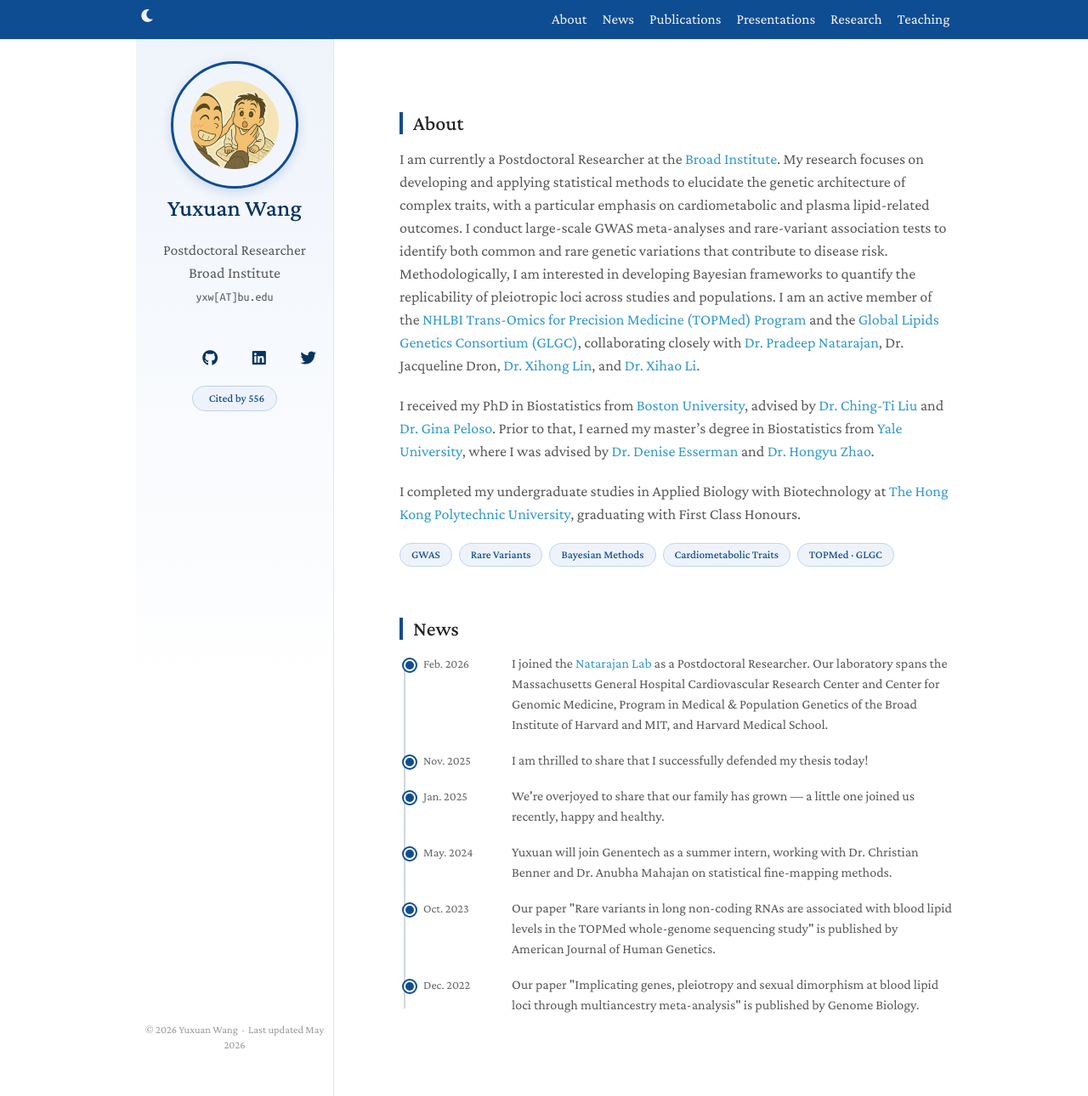
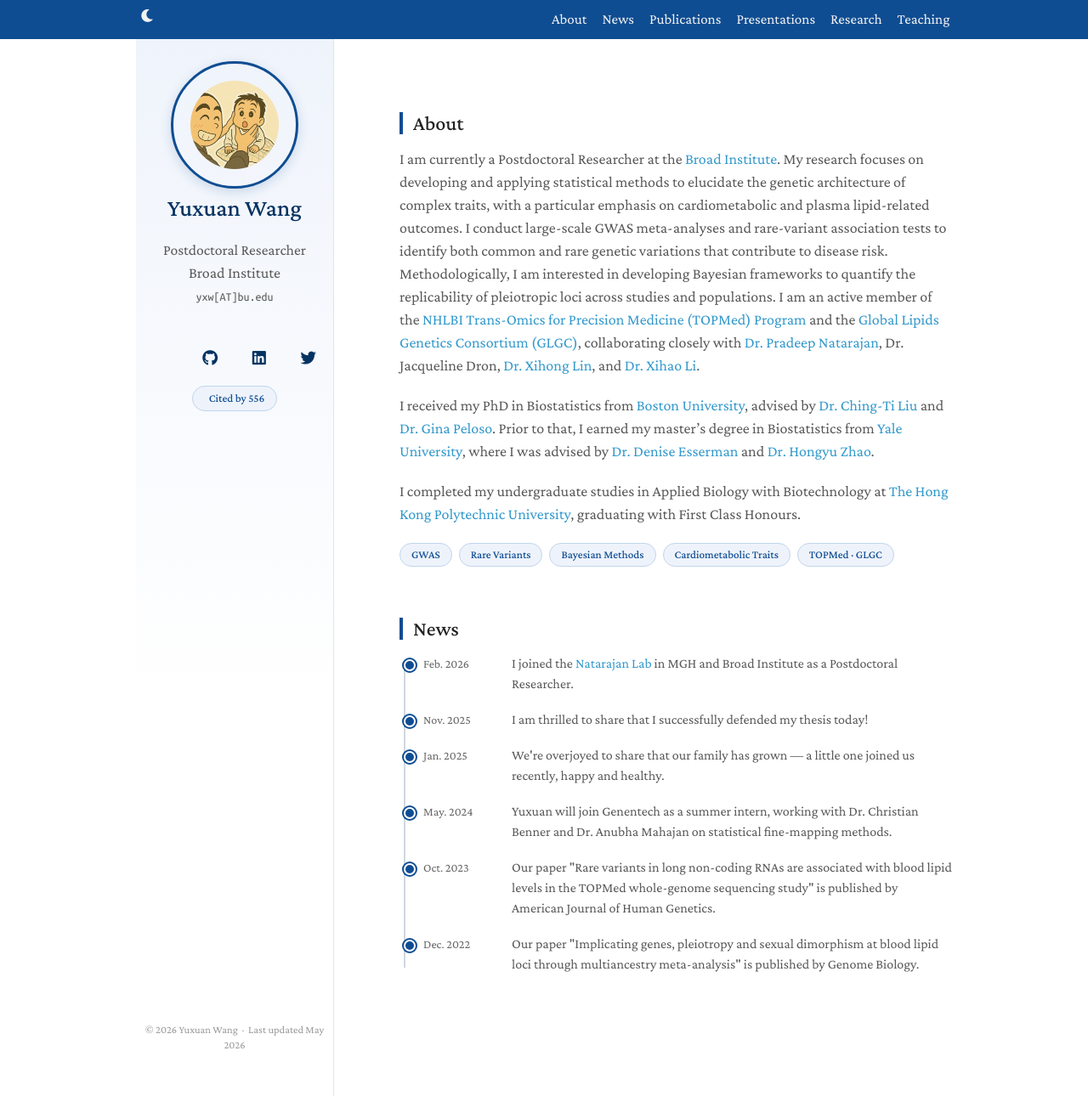
Before and after one commit to yxwyx/yxwyx.github.io, a Jekyll site: the page built from index.md, in a window 1280 px wide and 1290 px high. Shown: the whole window at 85% size. Built offline with Jekyll 4.4.1, drawn with Linux system fonts in a browser that asks for light colours; nearby versions of some CDN libraries; a style sheet for code colours, icons or effects is not loaded.

Commit message:
Simplify Natarajan lab news

```diff
--- a/_includes/news.md
+++ b/_includes/news.md
@@ -4,7 +4,7 @@
 
   <div class="timeline-item">
     <span class="timeline-date">Feb. 2026</span>
-    <span class="timeline-content">I joined the <a href="https://natarajanlab.mgh.harvard.edu/" target="_blank" rel="noopener">Natarajan Lab</a> as a Postdoctoral Researcher. Our laboratory spans the Massachusetts General Hospital Cardiovascular Research Center and Center for Genomic Medicine, Program in Medical &amp; Population Genetics of the Broad Institute of Harvard and MIT, and Harvard Medical School.</span>
+    <span class="timeline-content">I joined the <a href="https://natarajanlab.mgh.harvard.edu/" target="_blank" rel="noopener">Natarajan Lab</a> in MGH and Broad Institute as a Postdoctoral Researcher.</span>
   </div>
 
   <div class="timeline-item">
```
